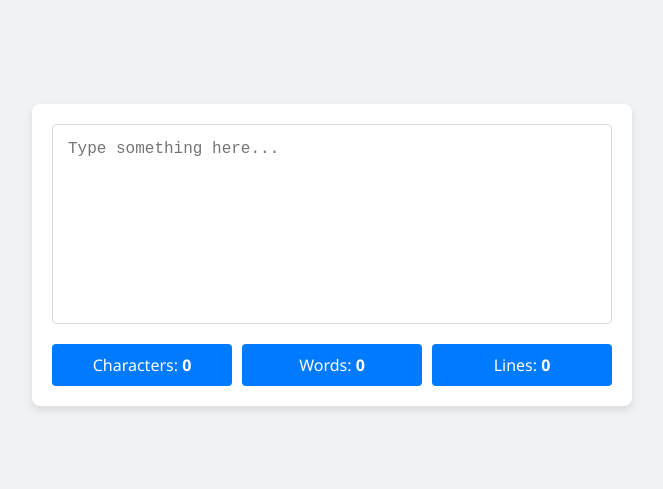
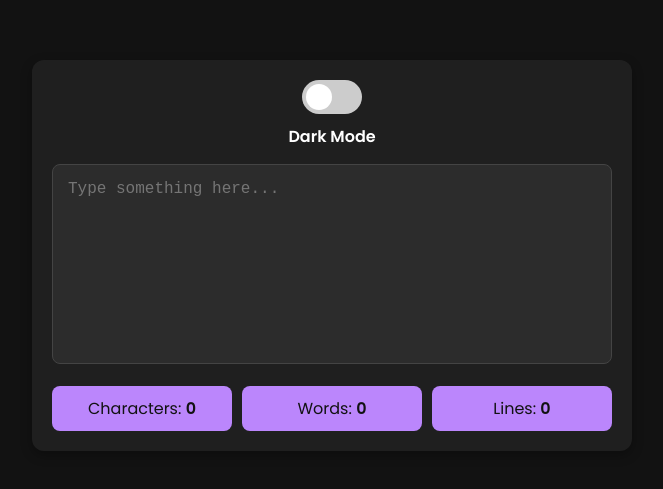
Before and after one commit to umair-ali-bhutto/WordCounter, a plain HTML site: page index.html in a window 1280 px wide. Shown: the part 145-634 px from the top of the page, without its empty margins (308-971 px from the left). Drawn offline with Linux system fonts and the light colour scheme.

Commit message:
Added Light Mode And Dark Mode Functionality

```diff
--- a/index.html
+++ b/index.html
@@ -1,13 +1,22 @@
 <!DOCTYPE html>
 <html lang="en">
+
 <head>
     <meta charset="UTF-8">
     <meta name="viewport" content="width=device-width, initial-scale=1.0">
     <title>Character, Word, and Line Counter</title>
     <link rel="stylesheet" href="style.css">
 </head>
+
 <body>
     <div class="container">
+        <div class="toggle-container">
+            <label class="switch">
+                <input type="checkbox" id="modeToggle">
+                <span class="slider round"></span>
+            </label>
+            <div id="toggleLabel">Dark Mode</div>
+        </div>
         <textarea id="textArea" placeholder="Type something here..."></textarea>
         <div id="counts">
             <div class="count-box">Characters: <span id="characterCount">0</span></div>
@@ -18,4 +27,5 @@
 
     <script src="script.js"></script>
 </body>
+
 </html>
--- a/script.js
+++ b/script.js
@@ -2,13 +2,16 @@
  * @author umair-ali-bhutto
  * Simple Javascript Project For Counting Characters, Words And Lines
  */
-document.addEventListener('DOMContentLoaded', function() {
+document.addEventListener('DOMContentLoaded', function () {
     const textArea = document.getElementById('textArea');
     const characterCountSpan = document.getElementById('characterCount');
     const wordCountSpan = document.getElementById('wordCount');
     const lineCountSpan = document.getElementById('lineCount');
+    const modeToggle = document.getElementById('modeToggle');
+    const toggleLabel = document.getElementById('toggleLabel');
+    const body = document.body;
 
-    textArea.addEventListener('input', function() {
+    textArea.addEventListener('input', function () {
         const text = textArea.value;
         const characterCount = text.length;
         const wordCount = text.trim().split(/\s+/).length;
@@ -18,4 +21,14 @@ document.addEventListener('DOMContentLoaded', function() {
         wordCountSpan.textContent = wordCount;
         lineCountSpan.textContent = lineCount;
     });
+
+    modeToggle.addEventListener('change', function () {
+        if (modeToggle.checked) {
+            body.classList.add('light-mode');
+            toggleLabel.textContent = 'Light Mode';
+        } else {
+            body.classList.remove('light-mode');
+            toggleLabel.textContent = 'Dark Mode';
+        }
+    });
 });
--- a/style.css
+++ b/style.css
@@ -1,21 +1,26 @@
+@import url('https://fonts.googleapis.com/css2?family=Poppins:wght@400;600&display=swap');
+
 body {
-    font-family: 'Segoe UI', Tahoma, Geneva, Verdana, sans-serif;
-    background-color: #f0f2f5;
+    font-family: 'Poppins', sans-serif;
+    background-color: #121212;
+    color: #ffffff;
     display: flex;
     justify-content: center;
     align-items: center;
     height: 100vh;
     margin: 0;
+    transition: background-color 0.3s, color 0.3s;
 }
 
 .container {
-    background: #ffffff;
+    background: #1f1f1f;
     padding: 20px;
-    border-radius: 8px;
-    box-shadow: 0 4px 8px rgba(0, 0, 0, 0.1);
+    border-radius: 12px;
+    box-shadow: 0 4px 12px rgba(0, 0, 0, 0.3);
     width: 90%;
     max-width: 600px;
     box-sizing: border-box;
+    transition: background 0.3s;
 }
 
 #textArea {
@@ -23,16 +28,37 @@ body {
     height: 200px;
     padding: 15px;
     font-size: 16px;
-    border: 1px solid #dcdcdc;
-    border-radius: 4px;
+    background-color: #2c2c2c;
+    color: #ffffff;
+    border: 1px solid #444;
+    border-radius: 8px;
     box-sizing: border-box;
     resize: none;
     margin-bottom: 15px;
+    transition: background-color 0.3s, color 0.3s, border-color 0.3s;
+}
+
+#textArea::-webkit-scrollbar {
+    width: 12px;
+}
+
+#textArea::-webkit-scrollbar-track {
+    background: #1f1f1f;
+    border-radius: 8px;
+}
+
+#textArea::-webkit-scrollbar-thumb {
+    background: #bb86fc;
+    border-radius: 8px;
+}
+
+#textArea::-webkit-scrollbar-thumb:hover {
+    background: #a255ff;
 }
 
 #textArea:focus {
     outline: none;
-    border-color: #007bff;
+    border-color: #bb86fc;
 }
 
 #counts {
@@ -43,18 +69,23 @@ body {
 }
 
 .count-box {
-    background: #007bff;
-    color: #ffffff;
+    background: #bb86fc;
+    color: #121212;
     padding: 10px;
-    border-radius: 4px;
+    border-radius: 8px;
     flex: 1;
     text-align: center;
     box-sizing: border-box;
     min-width: 100px;
+    transition: transform 0.3s, background 0.3s, color 0.3s;
+}
+
+.count-box:hover {
+    transform: scale(1.05);
 }
 
 .count-box span {
-    font-weight: bold;
+    font-weight: 600;
 }
 
 @media (max-width: 600px) {
@@ -66,3 +97,98 @@ body {
         margin-bottom: 10px;
     }
 }
+
+.switch {
+    position: relative;
+    display: inline-block;
+    width: 60px;
+    height: 34px;
+}
+
+.switch input {
+    opacity: 0;
+    width: 0;
+    height: 0;
+}
+
+.slider {
+    position: absolute;
+    cursor: pointer;
+    top: 0;
+    left: 0;
+    right: 0;
+    bottom: 0;
+    background-color: #ccc;
+    transition: 0.4s;
+    border-radius: 34px;
+}
+
+.slider:before {
+    position: absolute;
+    content: "";
+    height: 26px;
+    width: 26px;
+    left: 4px;
+    bottom: 4px;
+    background-color: white;
+    transition: 0.4s;
+    border-radius: 50%;
+}
+
+input:checked+.slider {
+    background-color: #2196F3;
+}
+
+input:checked+.slider:before {
+    transform: translateX(26px);
+}
+
+.toggle-container {
+    display: flex;
+    align-items: center;
+    justify-content: center;
+    margin-bottom: 15px;
+    flex-direction: column;
+}
+
+#toggleLabel {
+    margin-top: 10px;
+    font-weight: 600;
+    transition: color 0.3s;
+}
+
+.light-mode body {
+    background-color: #f0f2f5;
+    color: #121212;
+}
+
+.light-mode .container {
+    background: #ffffff;
+}
+
+.light-mode #textArea {
+    background-color: #ffffff;
+    color: #121212;
+    border-color: #dcdcdc;
+}
+
+.light-mode #textArea:focus {
+    border-color: #007bff;
+}
+
+.light-mode #textArea::-webkit-scrollbar-track {
+    background: #ffffff;
+}
+
+.light-mode #textArea::-webkit-scrollbar-thumb {
+    background: #007bff;
+}
+
+.light-mode .count-box {
+    background: #007bff;
+    color: #ffffff;
+}
+
+.light-mode #toggleLabel {
+    color: #121212;
+}
```
Also changed, not shown: test.html (+8 -6 lines).
